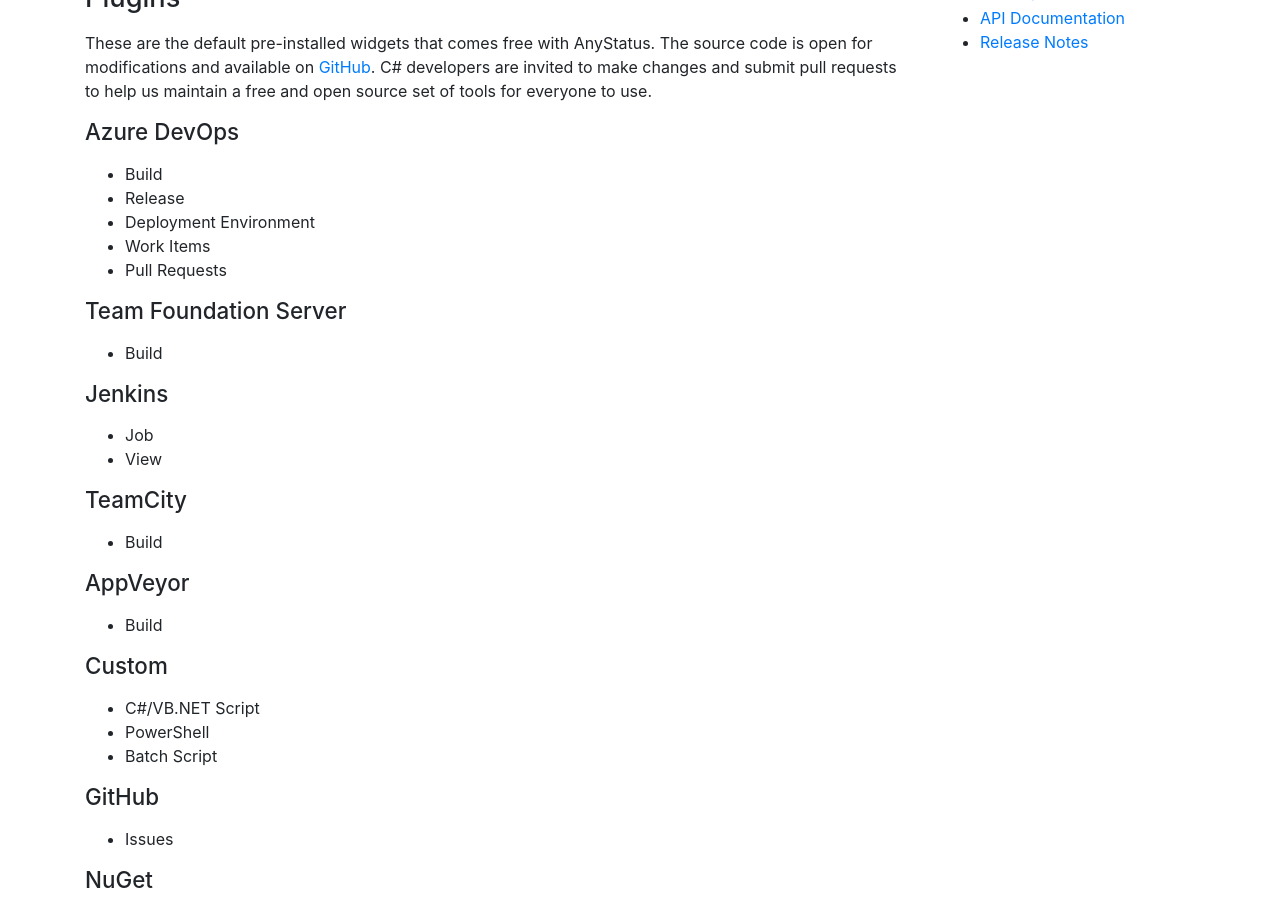
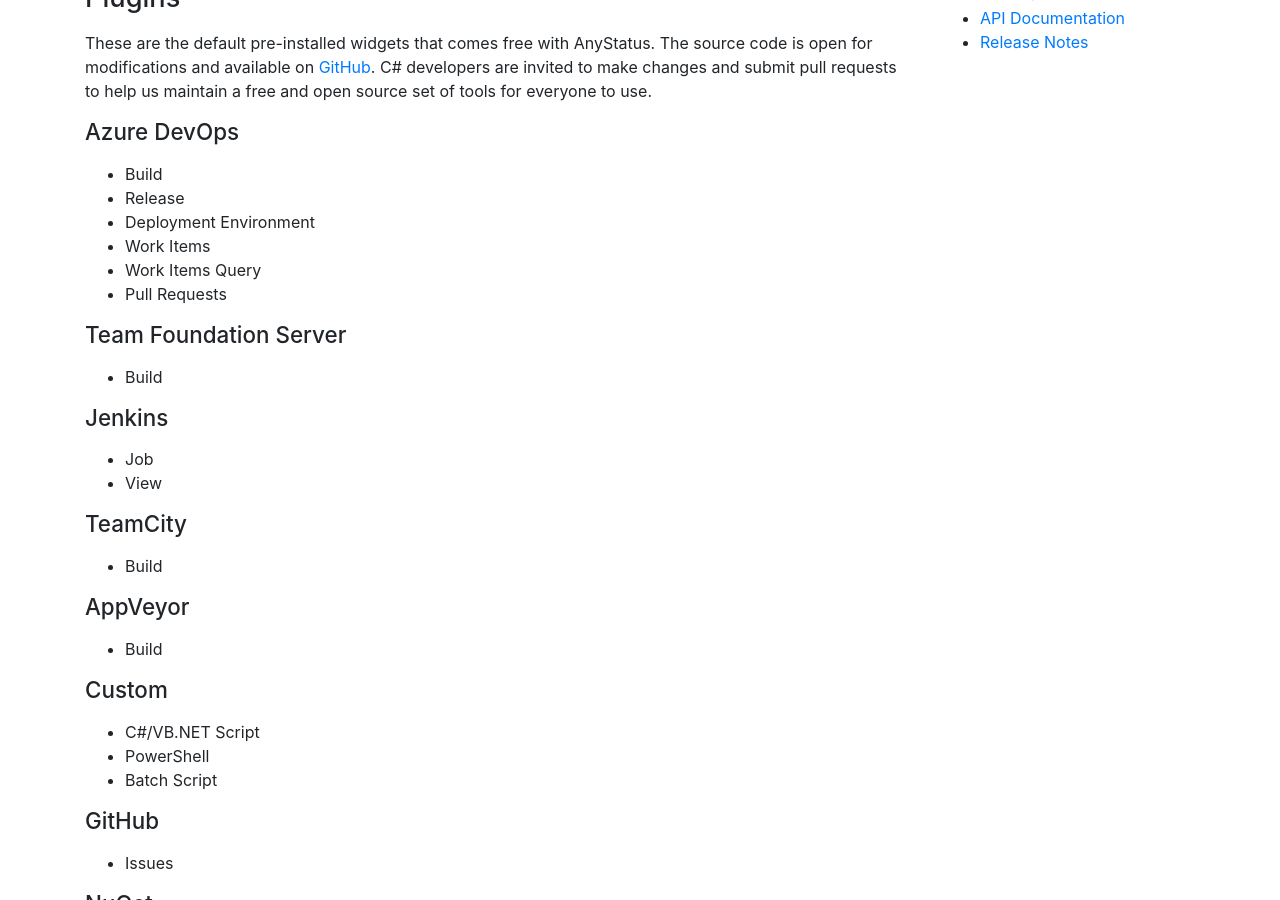
Before and after one commit to AnyStatus/anystatus.github.io, a Jekyll site: the page built from docs/plugins.md, in a window 1280 px wide and 900 px high, scrolled down 405 px. Built offline with Jekyll 4.4.1, drawn with Linux system fonts in a browser that asks for light colours; comment, search, counter and statistics services are not loaded.

Commit message:
Update plugins.md

```diff
--- a/docs/plugins.md
+++ b/docs/plugins.md
@@ -18,6 +18,7 @@
 - Release
 - Deployment Environment
 - Work Items
+- Work Items Query
 - Pull Requests
 
 ### Team Foundation Server
```
